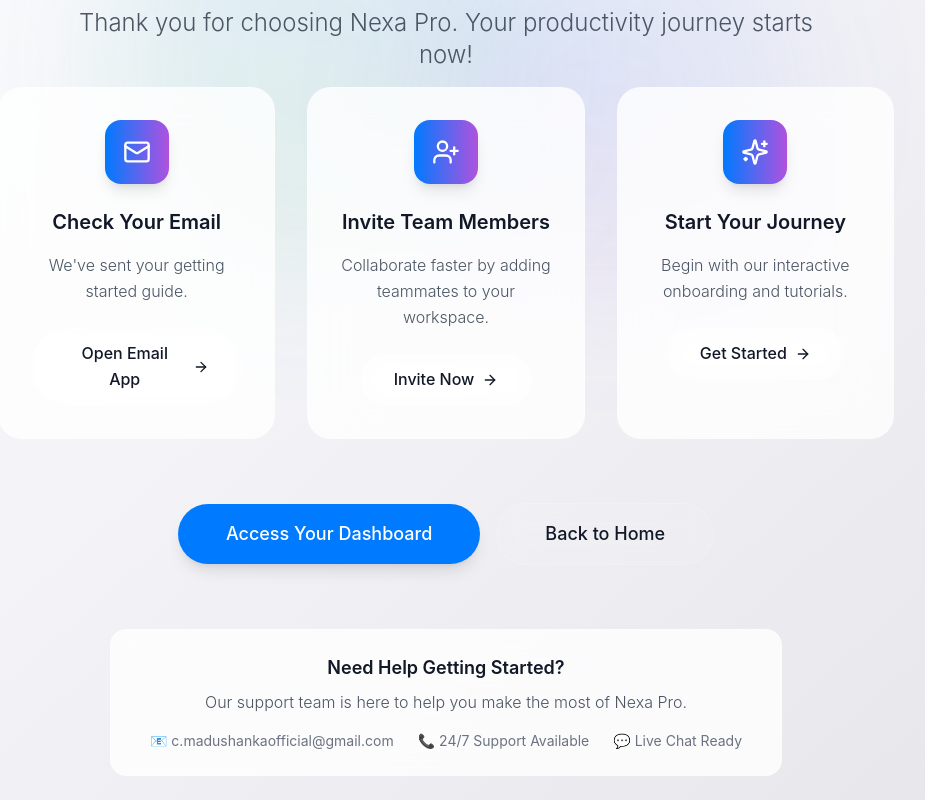
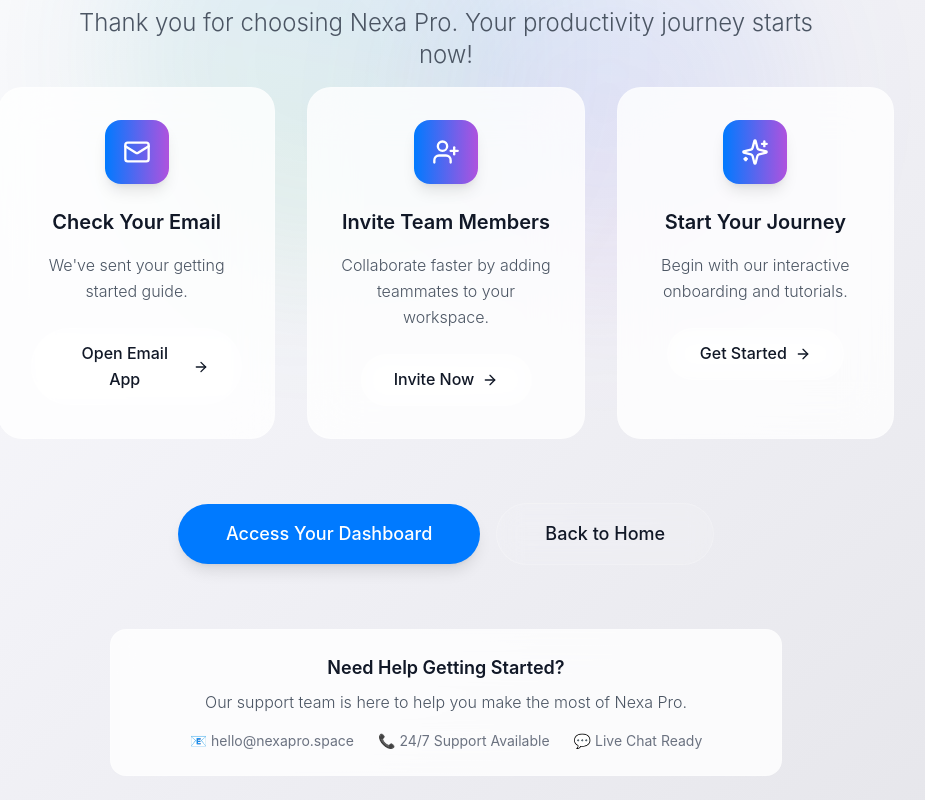
Before and after one commit to Chamaramadushankadev/Nexaprowebsite, a React (Vite) app: page /thank-you in a window 1280 px wide. Shown: the part 337-1137 px from the top of the page, without its empty margins (194-1119 px from the left). Built offline with nearby package versions, Linux system fonts and the light colour scheme; the HTML template or start-up script is replaced by a standard one.

Commit message:
Updated ThankYou.jsx

```diff
--- a/src/pages/ThankYou.jsx
+++ b/src/pages/ThankYou.jsx
@@ -23,7 +23,7 @@
       // TODO: Replace with actual email service integration
       // Example: EmailJS, Formspree, or your backend API
       console.log('Sending confirmation email to:', email);
-      console.log('Admin notification sent to: c.madushankaofficial@gmail.com');
+      console.log('Admin notification sent to: hello@nexapro.space');
 
       // Simulate API call
       await new Promise(resolve => setTimeout(resolve, 1000));
@@ -234,7 +234,7 @@
             Our support team is here to help you make the most of Nexa Pro.
           </p>
           <div className="flex flex-col sm:flex-row items-center justify-center space-y-2 sm:space-y-0 sm:space-x-6 text-sm text-gray-500 dark:text-gray-400">
-            <span>📧 c.madushankaofficial@gmail.com</span>
+            <span>📧 hello@nexapro.space</span>
             <span>📞 24/7 Support Available</span>
             <span>💬 Live Chat Ready</span>
           </div>
```
